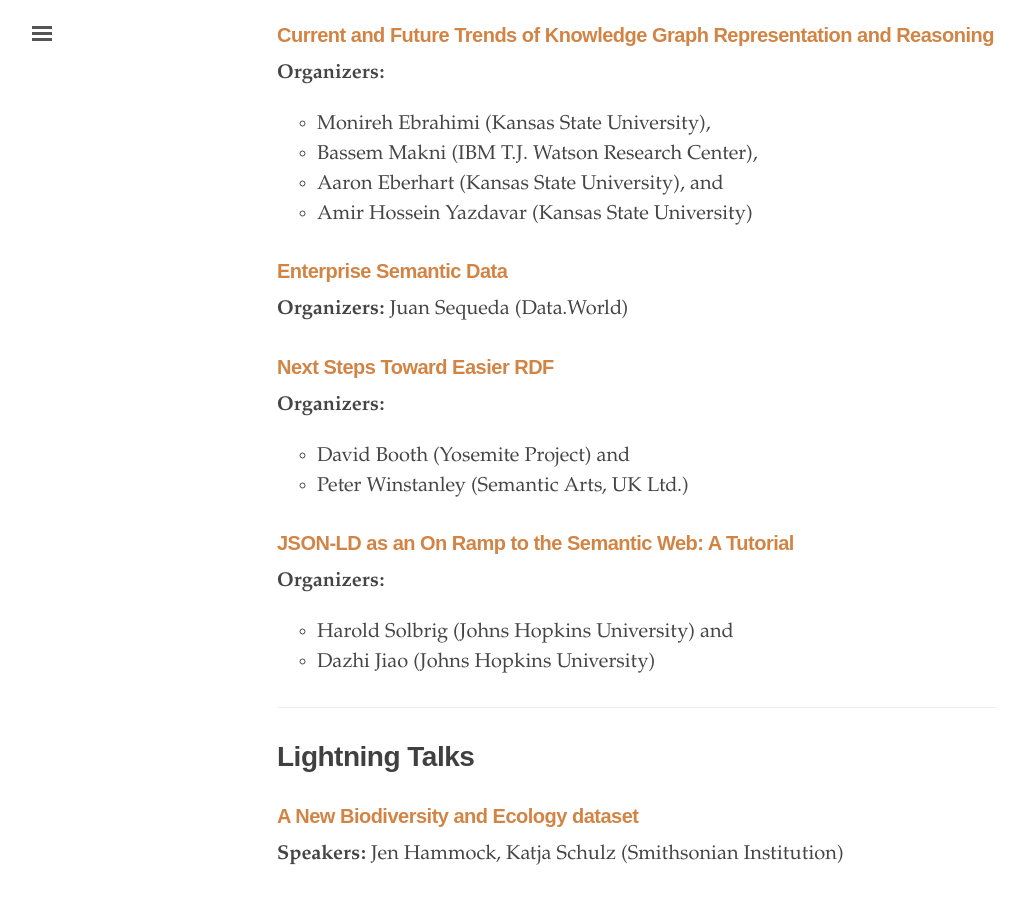
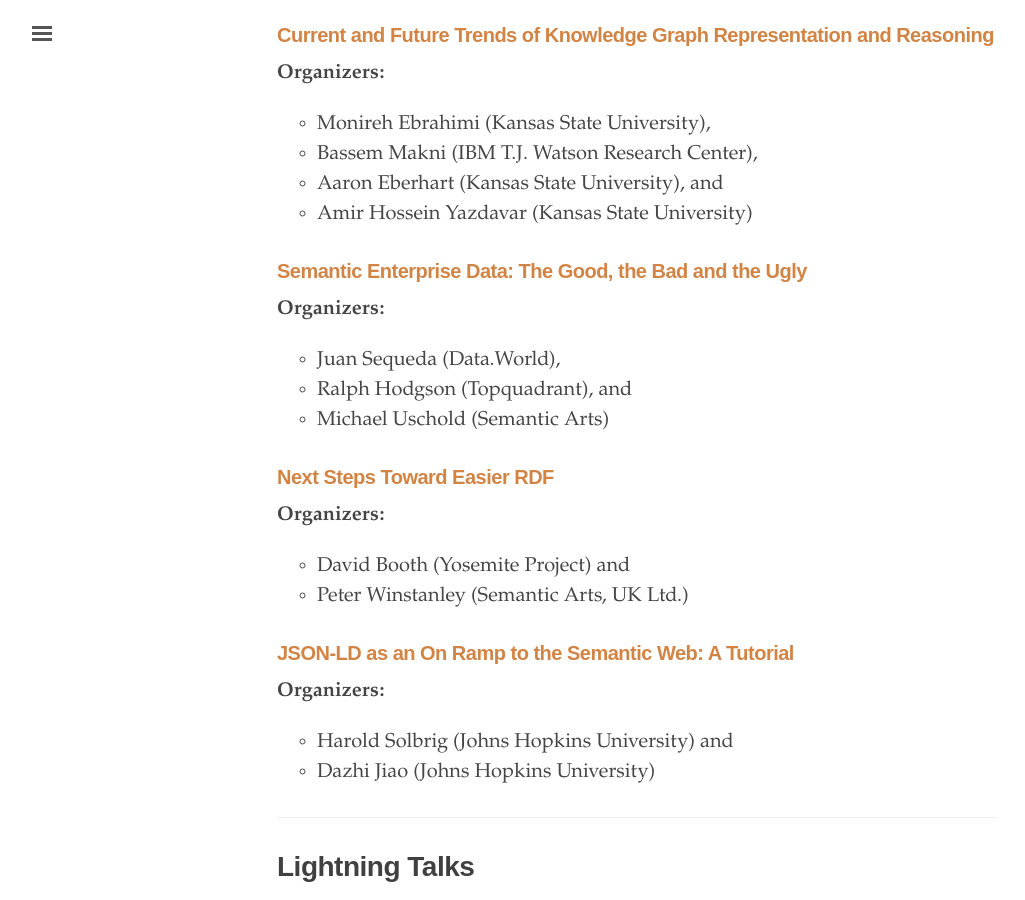
Before and after one commit to us2ts/us2ts.github.io, a Jekyll site: the page built from pages/program.md, in a window 1280 px wide and 900 px high, scrolled down 1862 px. Shown: the whole window, without its empty margins (3-1028 px from the left). Built offline with Jekyll 4.4.1, drawn with Linux system fonts in a browser that asks for light colours; comment, search, counter and statistics services are not loaded.

Commit message:
updating enterprise session

```diff
--- a/pages/program.md
+++ b/pages/program.md
@@ -76,9 +76,12 @@
 - Amir Hossein Yazdavar (Kansas State University)
 
 
-### [**Enterprise Semantic Data**](https://us2ts.org/program-enterprise-semantic-data)
+### [**Semantic Enterprise Data: The Good, the Bad and the Ugly**](https://us2ts.org/program-enterprise-semantic-data)
 
-**Organizers:** Juan Sequeda (Data.World)
+**Organizers:**
+- Juan Sequeda (Data.World),
+- Ralph Hodgson (Topquadrant), and
+- Michael Uschold (Semantic Arts)
 
 
 ### [**Next Steps Toward Easier RDF**](https://us2ts.org/program-easier-rdf)
```
Also changed, not shown: pages/program-enterprise-semantic-data.md (+6 -1 lines).
